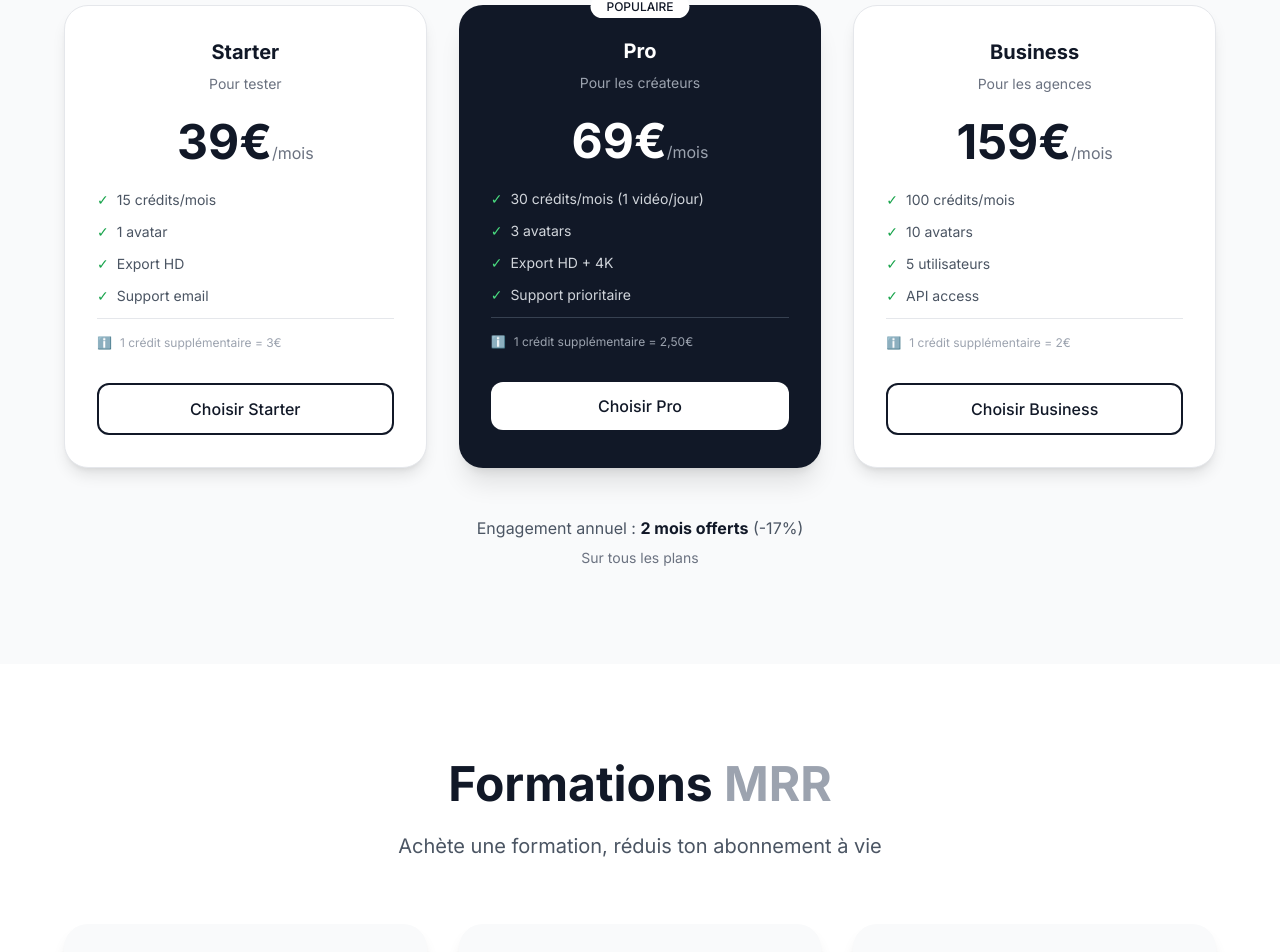
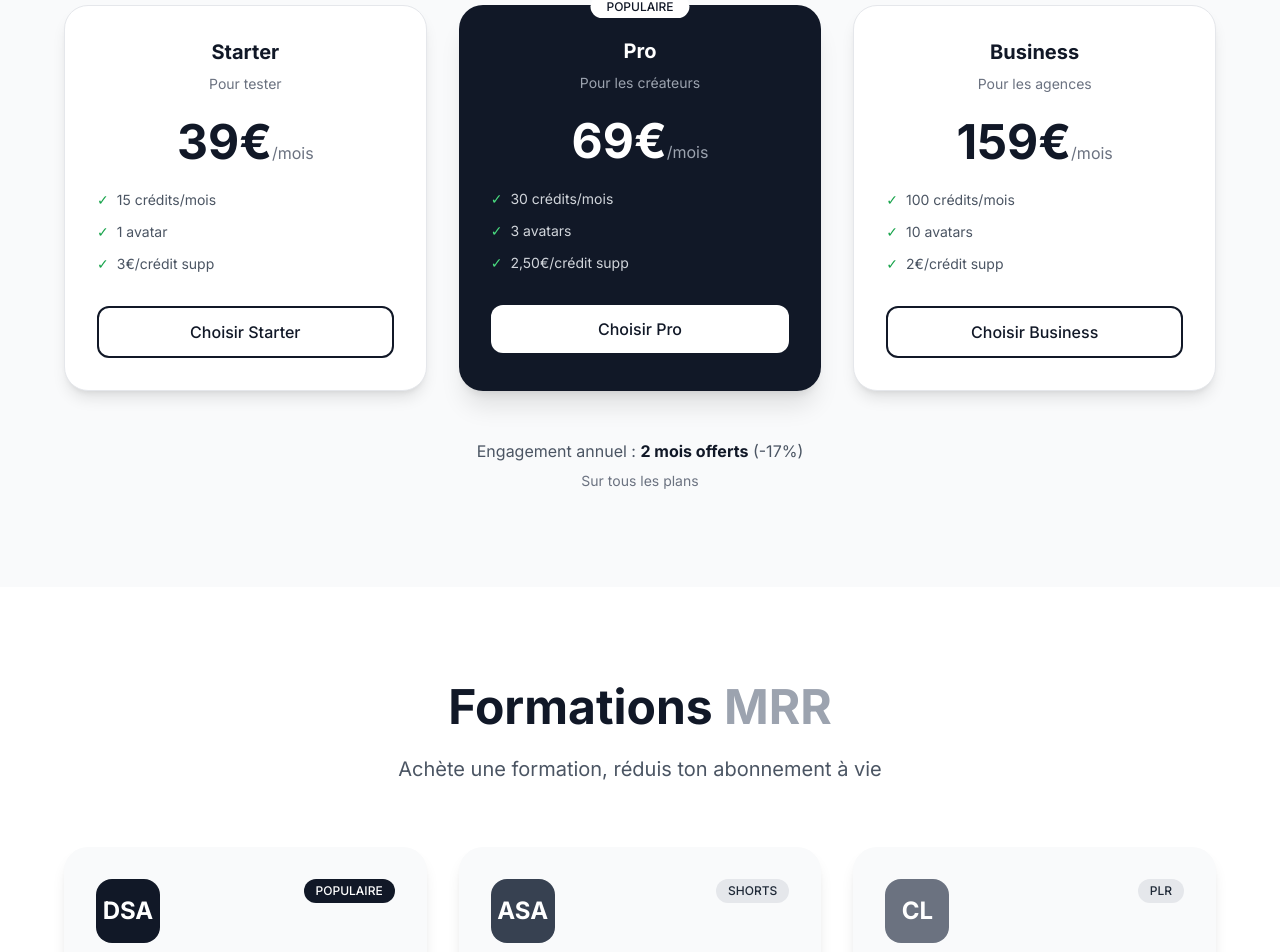
Before and after one commit to albbocco/bocco-ai, a Next.js app: page / in a window 1280 px wide. Shown: the part 2287-3239 px from the top of the page. Built offline with nearby package versions, Linux system fonts and the light colour scheme.

Commit message:
Simplification plans: 3 infos uniquement (credits, avatars, prix credit supp)

```diff
--- a/src/app/page.tsx
+++ b/src/app/page.tsx
@@ -207,9 +207,7 @@ export default function Home() {
               <ul className="space-y-3 mb-8 text-sm text-gray-600">
                 <li className="flex items-center gap-2"><span className="text-green-600">✓</span> 15 crédits/mois</li>
                 <li className="flex items-center gap-2"><span className="text-green-600">✓</span> 1 avatar</li>
-                <li className="flex items-center gap-2"><span className="text-green-600">✓</span> Export HD</li>
-                <li className="flex items-center gap-2"><span className="text-green-600">✓</span> Support email</li>
-                <li className="flex items-center gap-2 text-gray-400 text-xs mt-4 pt-4 border-t"><span>ℹ️</span> 1 crédit supplémentaire = 3€</li>
+                <li className="flex items-center gap-2"><span className="text-green-600">✓</span> 3€/crédit supp</li>
               </ul>
               <button onClick={openModal} className="w-full py-3 rounded-xl font-medium border-2 border-gray-900 text-gray-900 hover:bg-gray-900 hover:text-white transition">Choisir Starter</button>
             </div>
@@ -229,11 +227,9 @@ export default function Home() {
                 <span className="text-gray-400">/mois</span>
               </div>
               <ul className="space-y-3 mb-8 text-sm text-gray-300">
-                <li className="flex items-center gap-2"><span className="text-green-400">✓</span> 30 crédits/mois (1 vidéo/jour)</li>
+                <li className="flex items-center gap-2"><span className="text-green-400">✓</span> 30 crédits/mois</li>
                 <li className="flex items-center gap-2"><span className="text-green-400">✓</span> 3 avatars</li>
-                <li className="flex items-center gap-2"><span className="text-green-400">✓</span> Export HD + 4K</li>
-                <li className="flex items-center gap-2"><span className="text-green-400">✓</span> Support prioritaire</li>
-                <li className="flex items-center gap-2 text-gray-400 text-xs mt-4 pt-4 border-t border-gray-700"><span>ℹ️</span> 1 crédit supplémentaire = 2,50€</li>
+                <li className="flex items-center gap-2"><span className="text-green-400">✓</span> 2,50€/crédit supp</li>
               </ul>
               <button onClick={openModal} className="w-full bg-white text-gray-900 py-3 rounded-xl font-medium hover:bg-gray-100 transition">Choisir Pro</button>
             </div>
@@ -252,9 +248,7 @@ export default function Home() {
               <ul className="space-y-3 mb-8 text-sm text-gray-600">
                 <li className="flex items-center gap-2"><span className="text-green-600">✓</span> 100 crédits/mois</li>
                 <li className="flex items-center gap-2"><span className="text-green-600">✓</span> 10 avatars</li>
-                <li className="flex items-center gap-2"><span className="text-green-600">✓</span> 5 utilisateurs</li>
-                <li className="flex items-center gap-2"><span className="text-green-600">✓</span> API access</li>
-                <li className="flex items-center gap-2 text-gray-400 text-xs mt-4 pt-4 border-t"><span>ℹ️</span> 1 crédit supplémentaire = 2€</li>
+                <li className="flex items-center gap-2"><span className="text-green-600">✓</span> 2€/crédit supp</li>
               </ul>
               <button onClick={openModal} className="w-full py-3 rounded-xl font-medium border-2 border-gray-900 text-gray-900 hover:bg-gray-900 hover:text-white transition">Choisir Business</button>
             </div>
```
